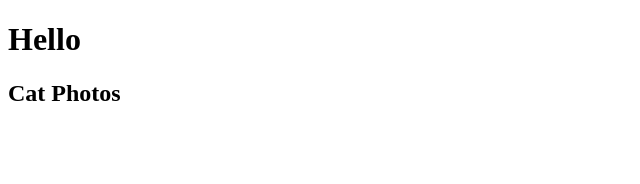
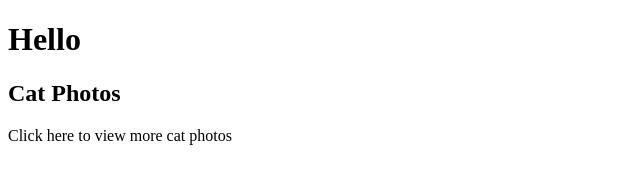
Before and after one commit to angelina-karaban/training, a plain HTML site: page index.html in a window 1280 px wide. Shown: the whole page, without its empty margins (0-640 px from the left). Drawn offline with Linux system fonts and the light colour scheme.

Commit message:
add paragraph and comment

```diff
--- a/index.html
+++ b/index.html
@@ -9,5 +9,7 @@
 <body>
     <h1>Hello</h1>
     <h2>Cat Photos</h2>
+    <!--TODO: Add link to cat photos-->
+    <p>Click here to view more cat photos</p>
 </body>
 </html>
```
